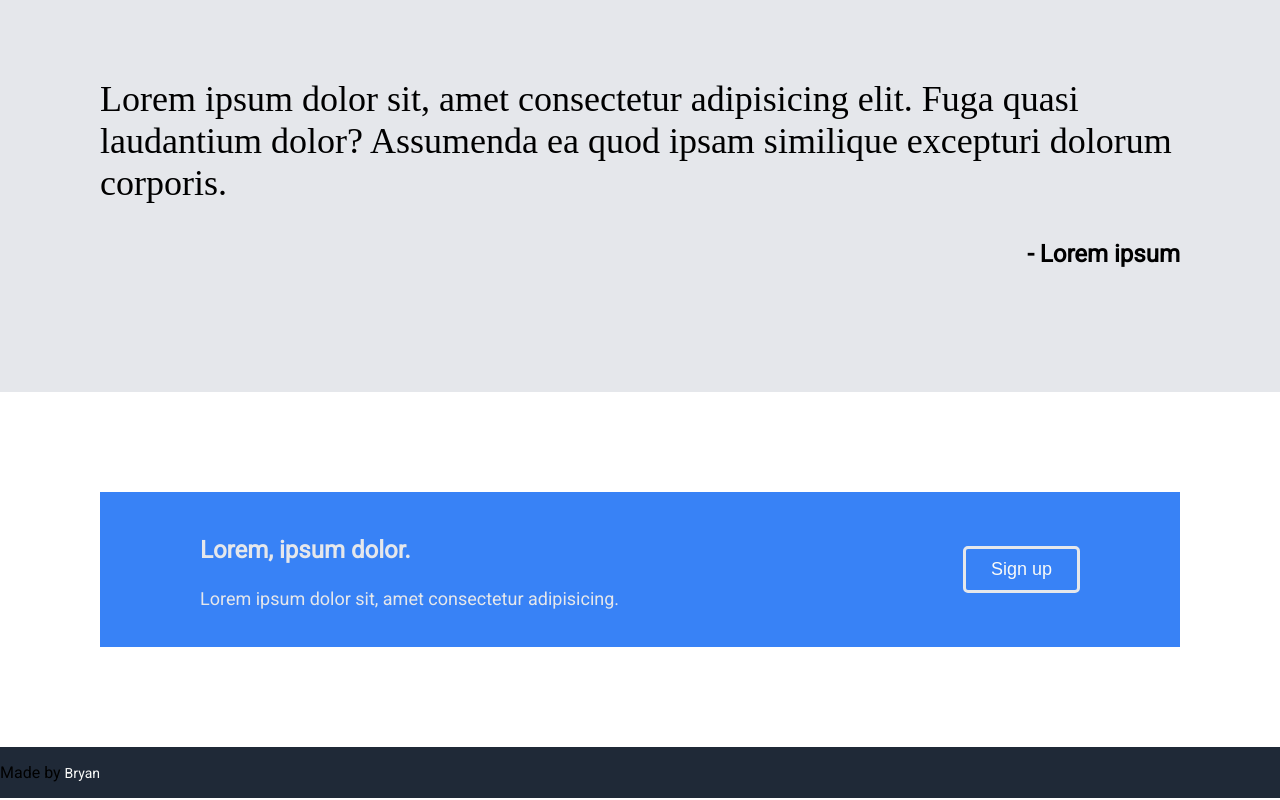
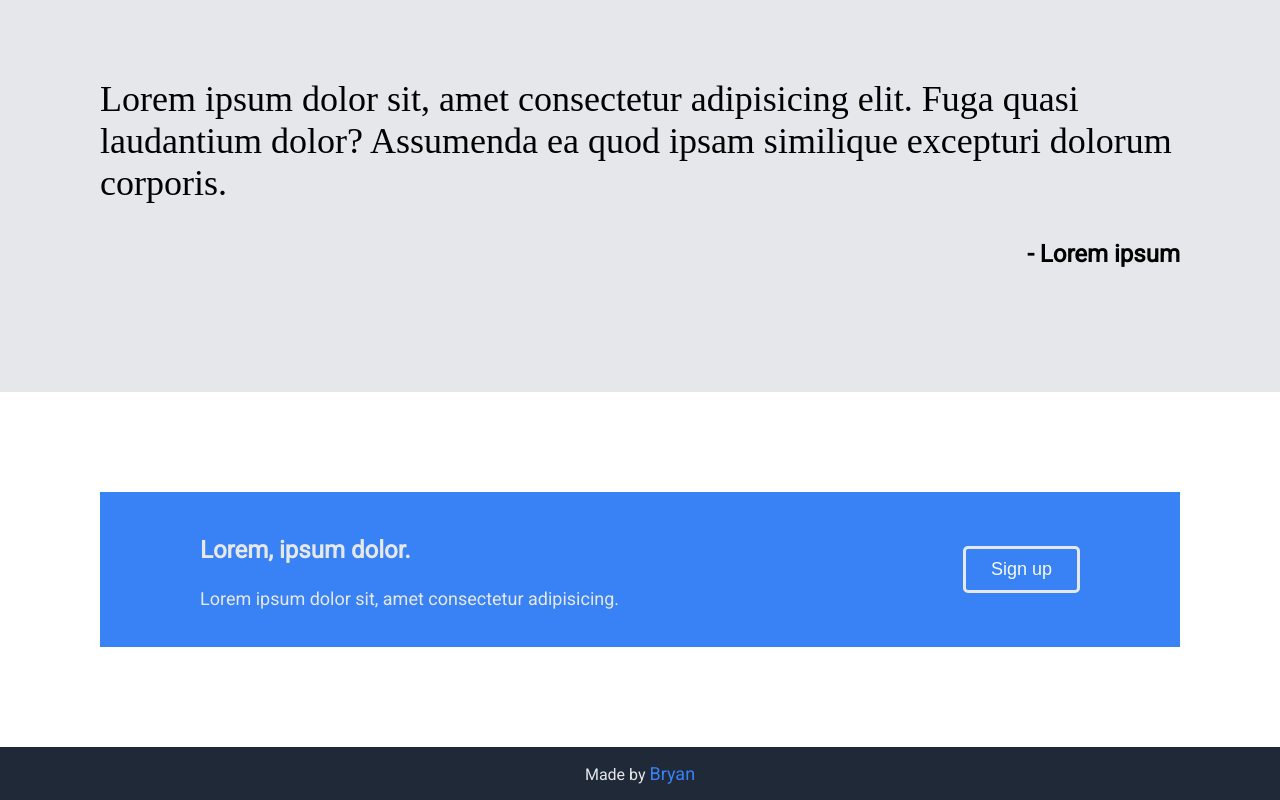
Before and after one commit to BryanMed/landing-page, a plain HTML site: page index.html in a window 1280 px wide. Shown: the part 1071-1871 px from the top of the page. Drawn offline with Linux system fonts and the light colour scheme.

Commit message:
Add Styling for footer

```diff
--- a/style.css
+++ b/style.css
@@ -152,9 +152,15 @@ h2{
     font-weight: 700;
 }
 
+footer{
+    display: flex;
+    justify-content: center;
+    align-items: center;
+    background-color: #1f2937;
+    color: #E5E7EB;
+}
 
-
-
-footer{
-    background-color: #1f2937;
+footer a{
+    color: #3882F6;
+    font-size: 18px;
 }
```
